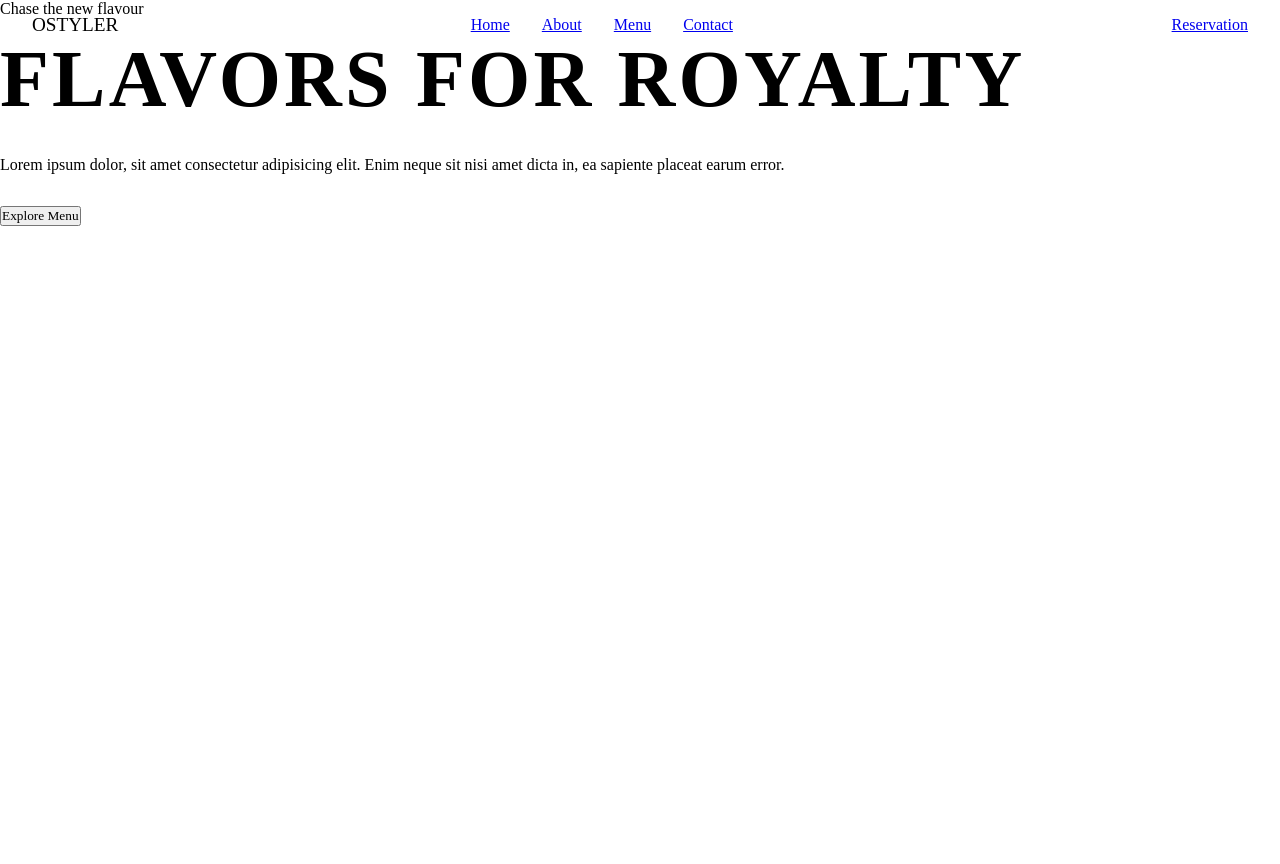
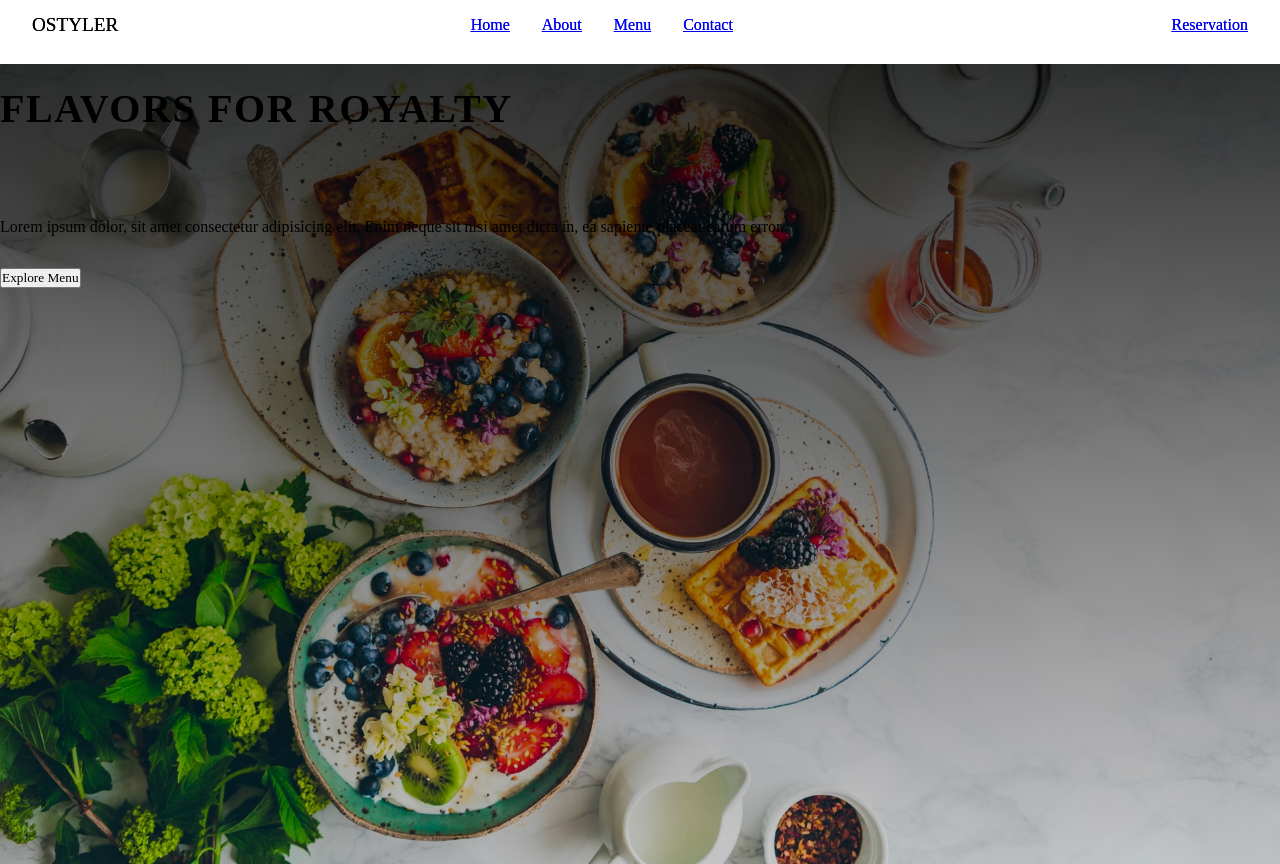
Before and after one commit to DamilolaF/my-landing-page, a React (Create React App) app in the folder page/: page / in a window 1280 px wide. Before the commit the page ends 800 px from the top, so only its background shows below. Built offline with nearby package versions, Linux system fonts and the light colour scheme; a web font is replaced by a local one.

Commit message:
commit update

```diff
--- a/page/src/App.css
+++ b/page/src/App.css
@@ -3,4 +3,5 @@
   margin: 0;
   padding: 0;
   font-family: 'Playfair Display', 'Sans-serif';
+
 }
--- a/page/src/App.js
+++ b/page/src/App.js
@@ -2,19 +2,17 @@
 //import logo from './logo.svg';
 import './App.css';
 import Navbar from './components/Navbar';
+import { BrowserRouter as Router } from 'react-router-dom';
+//import SubHeading from './components/SubHeading';
 import Header from './components/Header';
-import { BrowserRouter as Router } from 'react-router-dom';
-import SubHeading from './components/SubHeading';
-
 
 function App() {
   return (
     <Router>
-    <div className="App">
-   <Navbar></Navbar>
+      <div className="App">
+  <Navbar></Navbar>
    <Header></Header>
-  <SubHeading></SubHeading>
-    </div>
+  </div>
     </Router>
   );
 }
--- a/page/src/components/Header.css
+++ b/page/src/components/Header.css
@@ -1,14 +1,20 @@
 .app__header {
-    background: linear-gradient(to bottom, rgba(0,0,0,0), rgba(0,0,0,2),url('../images/Resturant.jpg'))
+    background: linear-gradient(to bottom, rgba(0,0,0,0.8), rgba(0,0,0,0.2)), url('../images/Resturant.jpg');
+    height: 100vh;
+    background-position: center;
+    background-size: cover;
+    background-attachment: fixed;
+    /* background-repeat: repeat; */
 }
 
 .app__header-h1 {
+    margin: 4rem 0;
     font-family: var(--font-nase);
     color: var(--color-golden);
     letter-spacing: 0.04em;
     text-transform: uppercase;
     line-height: 90px;
-    font-size: 80px;
+    font-size: 40px;
 }
 
 
--- a/page/src/components/Header.js
+++ b/page/src/components/Header.js
@@ -1,24 +1,23 @@
 import React from 'react';
 import Navbar from './Navbar';
-import SubHeading  from  './SubHeading';
-//import { images } from './src/images';
-import './Header.css'
+//import { images } from './src/images/';
+import './Header.css';
 
 const Header = () => {
   return (
     <div className='app__header app__wrapper section__padding' id='home' >
+    <Navbar></Navbar>
 
     <div className='app__wrapper_info' >
-      <SubHeading title='Chase the new flavour' />
       <h1 className='app__header-h1' >Flavors for royalty</h1>
-      <p className='p__opensans' style={{ margin: '2rem 0' }} >
+      <p className='navbar-link' style={{ margin: '2rem 0' }} >
         Lorem ipsum dolor, sit amet consectetur adipisicing elit. Enim neque sit nisi amet dicta in, ea sapiente placeat earum error.
       </p>
       <button type='button' className='custom__button' >Explore Menu</button>
     </div>
 
     <div className='app__wrapper_img'>
-      {/* <img src={images.header} alt="header-img" className='app__header-img' /> */}
+   {/* <img src={images.header} alt="header-img" className='app__header-img' /> */}
     </div>
   </div>
   )
```
